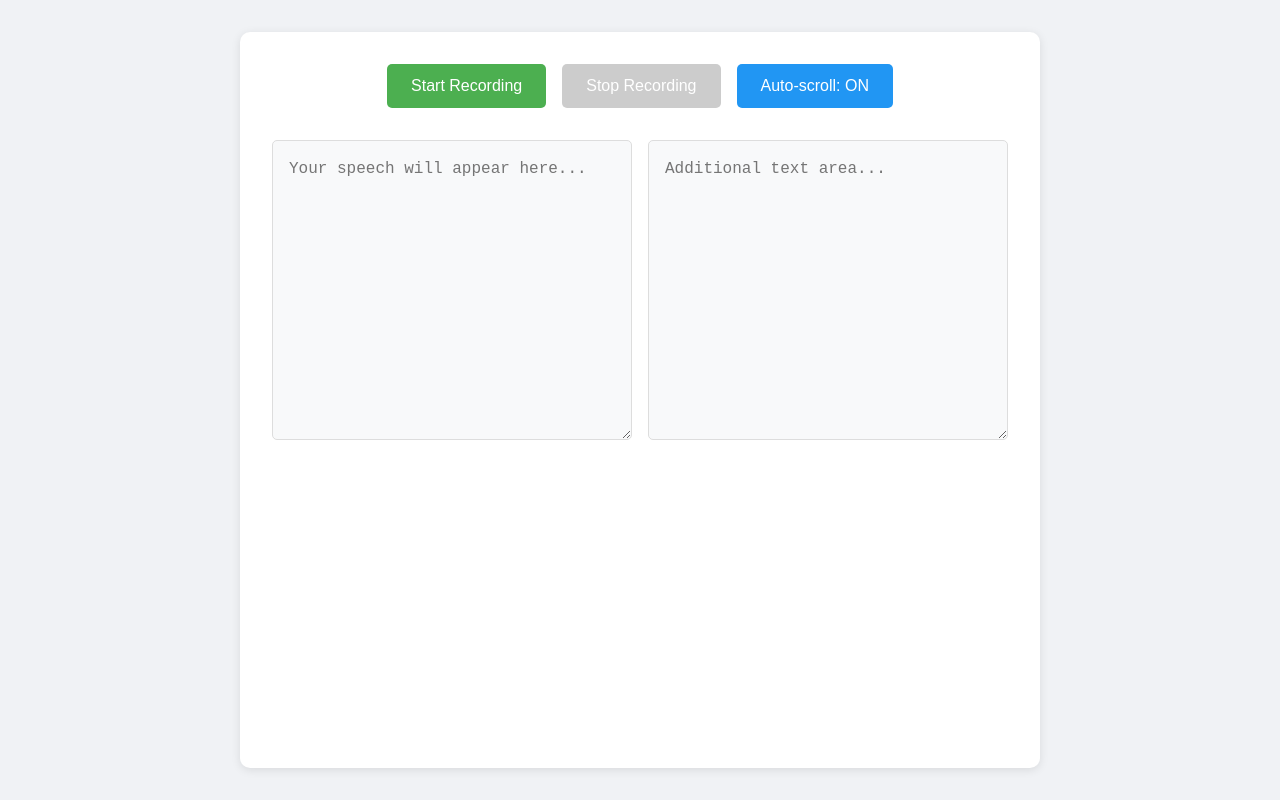
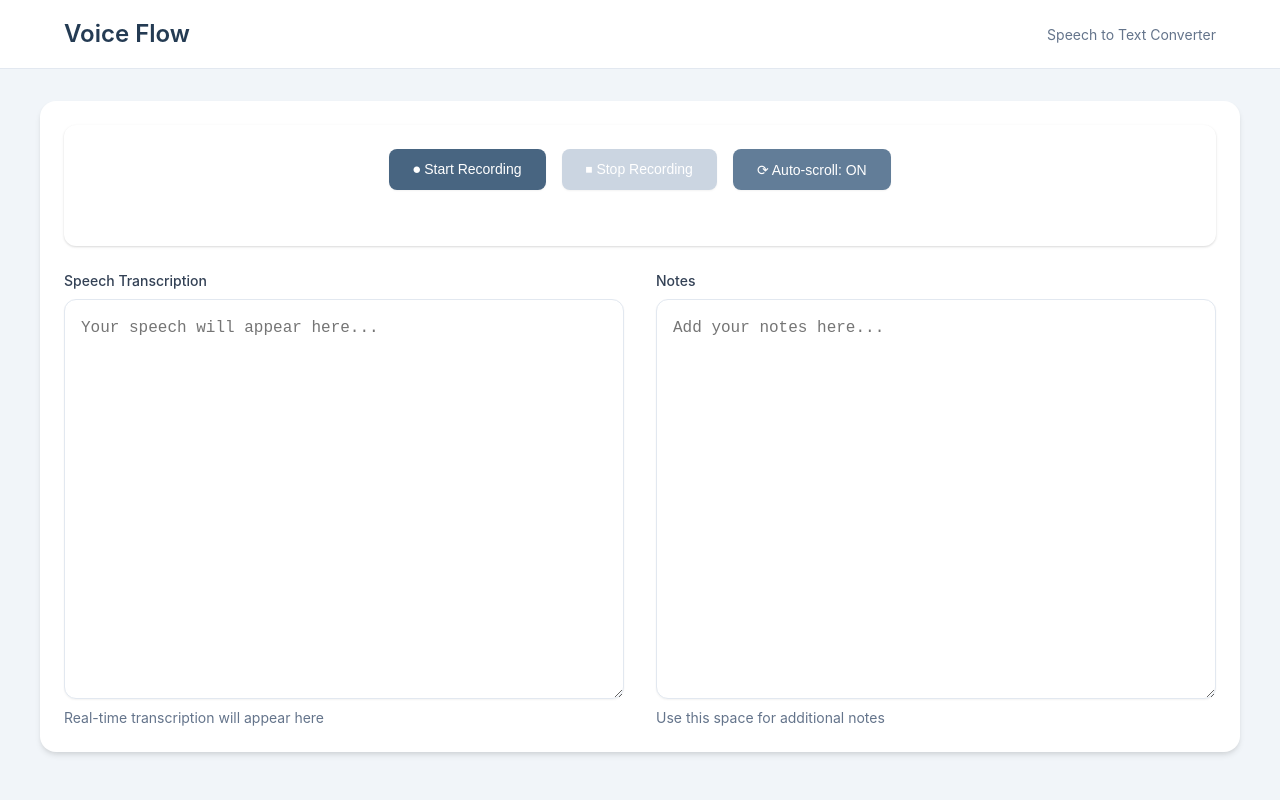
Before and after one commit to hyobinnSeo/WordFlow, a website: page public/index.html in a window 1280 px wide. Drawn offline with nearby package versions, Linux system fonts and the light colour scheme.

Commit message:
컬러 팔레트 변경

```diff
--- a/public/index.html
+++ b/public/index.html
@@ -7,21 +7,57 @@
     <link rel="stylesheet" href="styles.css">
 </head>
 <body>
+    <header class="header">
+        <div class="header-content">
+            <h1 class="header-title">Voice Flow</h1>
+            <p class="text-sm text-gray-500">Speech to Text Converter</p>
+        </div>
+    </header>
+
+    <main>
         <div class="container">
+            <div class="card">
                 <div class="button-container">
-            <button id="startButton" class="control-button">Start Recording</button>
-            <button id="stopButton" class="control-button" disabled>Stop Recording</button>
-            <button id="autoScrollButton" class="control-button">Auto-scroll: ON</button>
+                    <button id="startButton" class="control-button">
+                        ⏺ Start Recording
+                    </button>
+                    <button id="stopButton" class="control-button" disabled>
+                        ⏹ Stop Recording
+                    </button>
+                    <button id="autoScrollButton" class="control-button">
+                        ⟳ Auto-scroll: ON
+                    </button>
                 </div>
+            </div>
+
             <div class="text-areas-container">
                 <div class="text-container">
-                <textarea id="transcription" readonly placeholder="Your speech will appear here..."></textarea>
+                    <label for="transcription" class="text-sm font-medium text-gray-700">
+                        Speech Transcription
+                    </label>
+                    <textarea
+                        id="transcription"
+                        readonly
+                        placeholder="Your speech will appear here..."
+                        aria-label="Speech transcription output"
+                    ></textarea>
+                    <p class="text-sm text-gray-500">Real-time transcription will appear here</p>
                 </div>
+
                 <div class="text-container">
-                <textarea id="secondary-text" placeholder="Additional text area..."></textarea>
+                    <label for="secondary-text" class="text-sm font-medium text-gray-700">
+                        Notes
+                    </label>
+                    <textarea
+                        id="secondary-text"
+                        placeholder="Add your notes here..."
+                        aria-label="Additional notes area"
+                    ></textarea>
+                    <p class="text-sm text-gray-500">Use this space for additional notes</p>
                 </div>
             </div>
         </div>
+    </main>
 
     <script src="/socket.io/socket.io.js"></script>
     <script src="app.js"></script>
--- a/public/styles.css
+++ b/public/styles.css
@@ -1,3 +1,29 @@
+/* Base styles and variables */
+:root {
+  --navy-50: #f0f4f8;
+  --navy-100: #d9e2ec;
+  --navy-200: #bcccdc;
+  --navy-300: #9fb3c8;
+  --navy-400: #829ab1;
+  --navy-500: #627d98;
+  --navy-600: #486581;
+  --navy-700: #334e68;
+  --navy-800: #243b53;
+  --navy-900: #102a43;
+
+  --gray-50: #f8fafc;
+  --gray-100: #f1f5f9;
+  --gray-200: #e2e8f0;
+  --gray-300: #cbd5e1;
+  --gray-400: #94a3b8;
+  --gray-500: #64748b;
+  --gray-600: #475569;
+  --gray-700: #334155;
+  --gray-800: #1e293b;
+  --gray-900: #0f172a;
+}
+
+/* Reset and base styles */
 * {
   margin: 0;
   padding: 0;
@@ -5,96 +31,207 @@
 }
 
 body {
-    font-family: Arial, sans-serif;
-    background-color: #f0f2f5;
+  font-family: -apple-system, BlinkMacSystemFont, "Segoe UI", Roboto, "Helvetica Neue", Arial, sans-serif;
+  background-color: var(--gray-100);
   min-height: 100vh;
-    display: flex;
-    justify-content: center;
-    padding: 2rem;
+  color: var(--gray-800);
+  line-height: 1.5;
 }
 
+/* Container styles */
 .container {
   width: 100%;
-    max-width: 800px;
+  max-width: 1200px;
+  margin: 0 auto;
+  padding: 1.5rem;
   background-color: white;
-    border-radius: 10px;
-    padding: 2rem;
-    box-shadow: 0 2px 10px rgba(0, 0, 0, 0.1);
+  border-radius: 1rem;
+  box-shadow: 0 4px 6px -1px rgba(0, 0, 0, 0.1), 0 2px 4px -1px rgba(0, 0, 0, 0.06);
 }
 
+/* Button styles */
 .button-container {
   display: flex;
   gap: 1rem;
   margin-bottom: 2rem;
   justify-content: center;
+  flex-wrap: wrap;
 }
 
 .control-button {
-    padding: 0.8rem 1.5rem;
-    font-size: 1rem;
+  padding: 0.75rem 1.5rem;
+  font-size: 0.875rem;
+  font-weight: 500;
   border: none;
-    border-radius: 5px;
+  border-radius: 0.5rem;
   cursor: pointer;
-    transition: all 0.3s ease;
+  transition: all 0.2s ease;
+  display: inline-flex;
+  align-items: center;
+  justify-content: center;
+  gap: 0.5rem;
+  min-width: 120px;
+  box-shadow: 0 1px 2px 0 rgba(0, 0, 0, 0.05);
 }
 
 #startButton {
-    background-color: #4CAF50;
+  background-color: var(--navy-600);
   color: white;
 }
 
 #startButton:hover {
-    background-color: #45a049;
+  background-color: var(--navy-700);
+  transform: translateY(-1px);
 }
 
 #stopButton {
-    background-color: #f44336;
+  background-color: #ef4444;
   color: white;
 }
 
 #stopButton:hover {
-    background-color: #da190b;
+  background-color: #dc2626;
+  transform: translateY(-1px);
 }
 
 #stopButton:disabled {
-    background-color: #cccccc;
+  background-color: var(--gray-300);
   cursor: not-allowed;
+  transform: none;
 }
 
 #autoScrollButton {
-    background-color: #2196F3;
+  background-color: var(--navy-500);
   color: white;
 }
 
 #autoScrollButton:hover {
-    background-color: #1976D2;
+  background-color: var(--navy-600);
+  transform: translateY(-1px);
 }
 
+/* Text areas */
 .text-areas-container {
   display: flex;
-    gap: 1rem;
+  gap: 2rem;
   width: 100%;
 }
 
 .text-container {
   flex: 1;
-    width: 100%;
+  display: flex;
+  flex-direction: column;
+  gap: 0.5rem;
+}
+
+.text-container label {
+  font-size: 0.875rem;
+  font-weight: 500;
+  color: var(--gray-700);
 }
 
 #transcription, #secondary-text {
   width: 100%;
-    height: 300px;
+  height: 400px;
   padding: 1rem;
-    border: 1px solid #ddd;
-    border-radius: 5px;
+  border: 1px solid var(--gray-200);
+  border-radius: 0.75rem;
   resize: vertical;
   font-size: 1rem;
-    line-height: 1.5;
-    background-color: #f8f9fa;
+  line-height: 1.6;
+  background-color: white;
+  transition: border-color 0.2s ease;
+  box-shadow: 0 1px 2px 0 rgba(0, 0, 0, 0.05);
 }
 
+#transcription:focus, #secondary-text:focus {
+  outline: none;
+  border-color: var(--navy-400);
+  box-shadow: 0 0 0 3px rgba(98, 125, 152, 0.1);
+}
+
+/* Header styles */
+.header {
+  background-color: white;
+  border-bottom: 1px solid var(--gray-200);
+  padding: 1rem 0;
+  margin-bottom: 2rem;
+}
+
+.header-content {
+  max-width: 1200px;
+  margin: 0 auto;
+  padding: 0 1.5rem;
+  display: flex;
+  align-items: center;
+  justify-content: space-between;
+}
+
+.header-title {
+  font-size: 1.5rem;
+  font-weight: 600;
+  color: var(--navy-800);
+}
+
+/* Card styles */
+.card {
+  background-color: white;
+  border-radius: 0.75rem;
+  padding: 1.5rem;
+  box-shadow: 0 1px 3px 0 rgba(0, 0, 0, 0.1), 0 1px 2px 0 rgba(0, 0, 0, 0.06);
+  margin-bottom: 1.5rem;
+}
+
+/* Form elements */
+input[type="text"],
+input[type="number"],
+select {
+  width: 100%;
+  padding: 0.75rem 1rem;
+  border: 1px solid var(--gray-200);
+  border-radius: 0.5rem;
+  font-size: 0.875rem;
+  transition: all 0.2s ease;
+}
+
+input[type="text"]:focus,
+input[type="number"]:focus,
+select:focus {
+  outline: none;
+  border-color: var(--navy-400);
+  box-shadow: 0 0 0 3px rgba(98, 125, 152, 0.1);
+}
+
+/* Responsive design */
 @media (max-width: 768px) {
   .text-areas-container {
     flex-direction: column;
   }
+
+  .container {
+    padding: 1rem;
   }
+
+  .control-button {
+    width: 100%;
+  }
+
+  .header-content {
+    flex-direction: column;
+    gap: 1rem;
+    text-align: center;
+  }
+}
+
+/* Utility classes */
+.text-sm { font-size: 0.875rem; }
+.text-lg { font-size: 1.125rem; }
+.font-medium { font-weight: 500; }
+.font-semibold { font-weight: 600; }
+.text-gray-500 { color: var(--gray-500); }
+.text-gray-700 { color: var(--gray-700); }
+.text-navy-600 { color: var(--navy-600); }
+.bg-white { background-color: white; }
+.rounded-lg { border-radius: 0.5rem; }
+.shadow-sm { box-shadow: 0 1px 2px 0 rgba(0, 0, 0, 0.05); }
+.shadow-md { box-shadow: 0 4px 6px -1px rgba(0, 0, 0, 0.1); }
```
Lines whose indentation alone changed are shown as unchanged.
